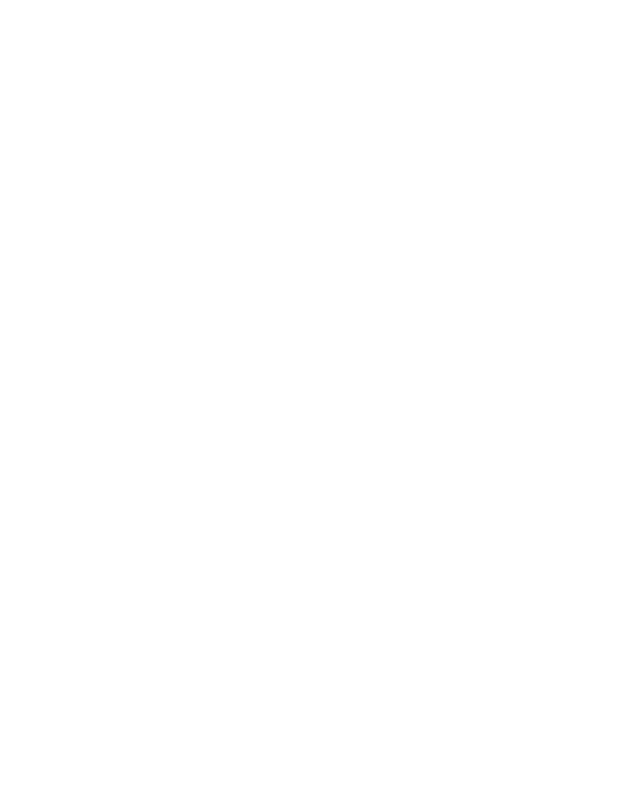
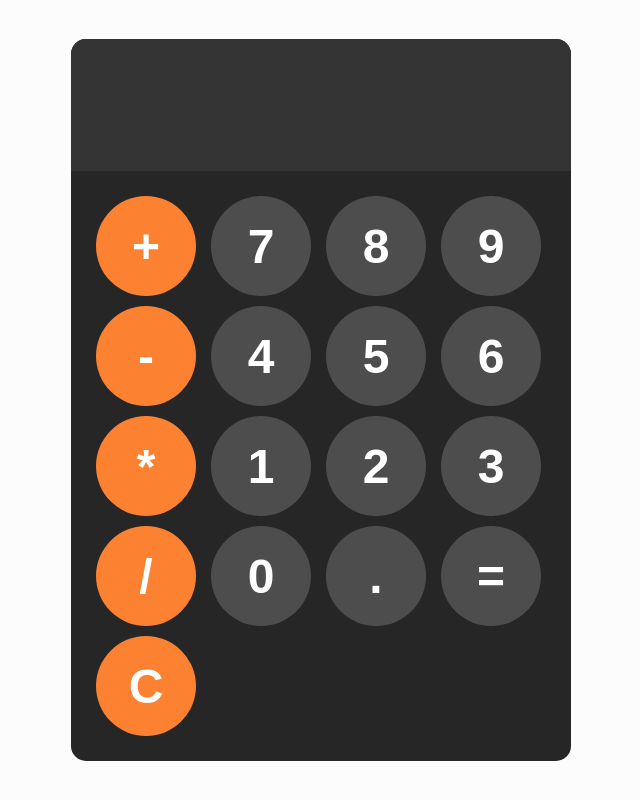
Before and after one commit to pintous66/calculatorJS, a plain HTML site: page index.html in a window 1280 px wide. Shown: the whole page, without its empty margins (319-959 px from the left). Drawn offline with Linux system fonts and the light colour scheme.

Commit message:
Major commit, basicly the calculator, maybe some details left.

```diff
--- a/index.html
+++ b/index.html
@@ -8,8 +8,28 @@
 </head>
 <body>
 
-    <div id="Calculator">
+    <div id="calculator">
+        <input id="display" type="text" readonly>
+        <div id="keys">
+            <button onclick="appendToDisplay('+')" class="operator-btn"> + </button>
+            <button onclick="appendToDisplay('7')"> 7 </button>
+            <button onclick="appendToDisplay('8')"> 8 </button>
+            <button onclick="appendToDisplay('9')"> 9 </button>
+            <button onclick="appendToDisplay('-')" class="operator-btn"> - </button>
+            <button onclick="appendToDisplay('4')"> 4 </button>
+            <button onclick="appendToDisplay('5')"> 5 </button>
+            <button onclick="appendToDisplay('6')"> 6 </button>
+            <button onclick="appendToDisplay('*')" class="operator-btn"> * </button>
+            <button onclick="appendToDisplay('1')"> 1 </button>
+            <button onclick="appendToDisplay('2')"> 2 </button>
+            <button onclick="appendToDisplay('3')"> 3 </button>
+            <button onclick="appendToDisplay('/')" class="operator-btn"> / </button>
+            <button onclick="appendToDisplay('0')"> 0 </button>
+            <button onclick="appendToDisplay('.')"> . </button>
+            <button onclick="calculate()" class="equals-btn">=</button>
+            <button onclick="clearDisplay()" class="operator-btn"> C </button>
 
+        </div>
     </div>
 
 
--- a/index.js
+++ b/index.js
@@ -0,0 +1,11 @@
+const display = document.getElementById('display');
+
+function appendToDisplay(value) {
+  display.value += value;
+}
+function calculate() {
+  display.value = eval(display.value);
+}
+function clearDisplay() {
+  display.value = '';
+}
--- a/style.css
+++ b/style.css
@@ -0,0 +1,62 @@
+body {
+  margin: 0;
+    display: flex;
+    justify-content: center ;
+    align-items: center;
+    height: 100vh;
+    background-color: hsl(0,0%,99%);
+}
+#calculator{
+ font-family:  sans-serif;
+ background-color: hsl(0,0%,15%);
+ border-radius: 15px;
+ max-width: 500px;
+ overflow: hidden;
+}
+#display{
+    width: 100%;
+    padding: 20px;
+    font-size: 5rem;
+    text-align: left;
+    border: none;
+    background-color: hsl(0,0%,20%);
+    color: white;
+}
+#keys{
+    display: grid;
+      grid-template-columns: repeat(4, 1fr);
+      gap: 10px;
+      padding : 25px;
+
+}
+
+button {
+   width: 100px;
+   height: 100px;
+   border-radius: 50px;
+    border: none;
+    background-color: hsl(0,0%,30%);
+    color: white;
+    font-size: 3rem;
+    font-weight: bold;
+    cursor: pointer;
+}
+button:hover{
+    background-color: hsl(0,0%,40%);
+
+}
+button:active{
+    background-color: hsl(0,0%,50%);
+
+}
+
+.operator-btn{
+    background-color: hsl(24, 97%, 59%);
+}
+
+.operator-btn:hover{
+    background-color: hsl(24, 97%, 70%);
+}
+.operator-btn:active{
+    background-color: hsl(24, 97%, 80%);
+}
```
